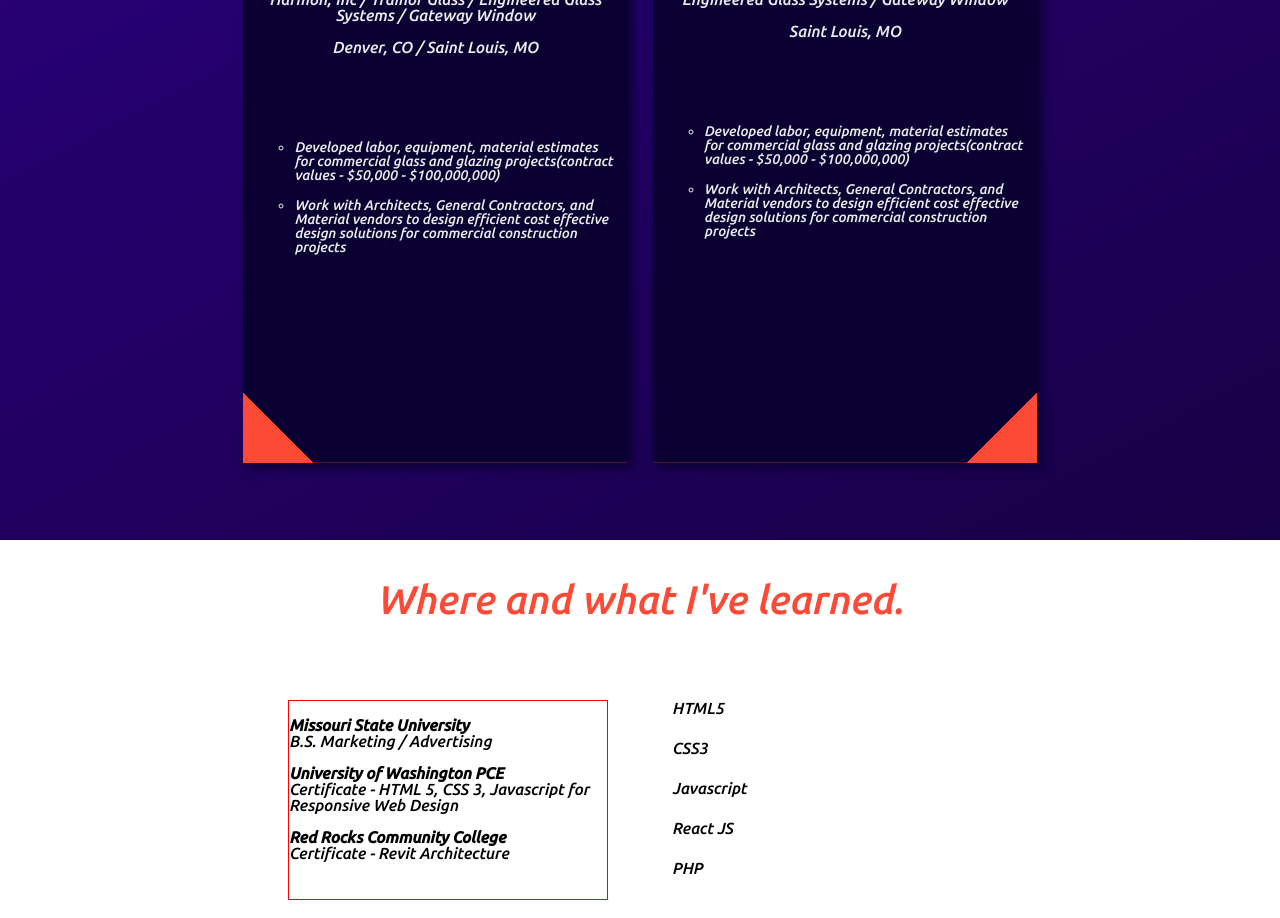
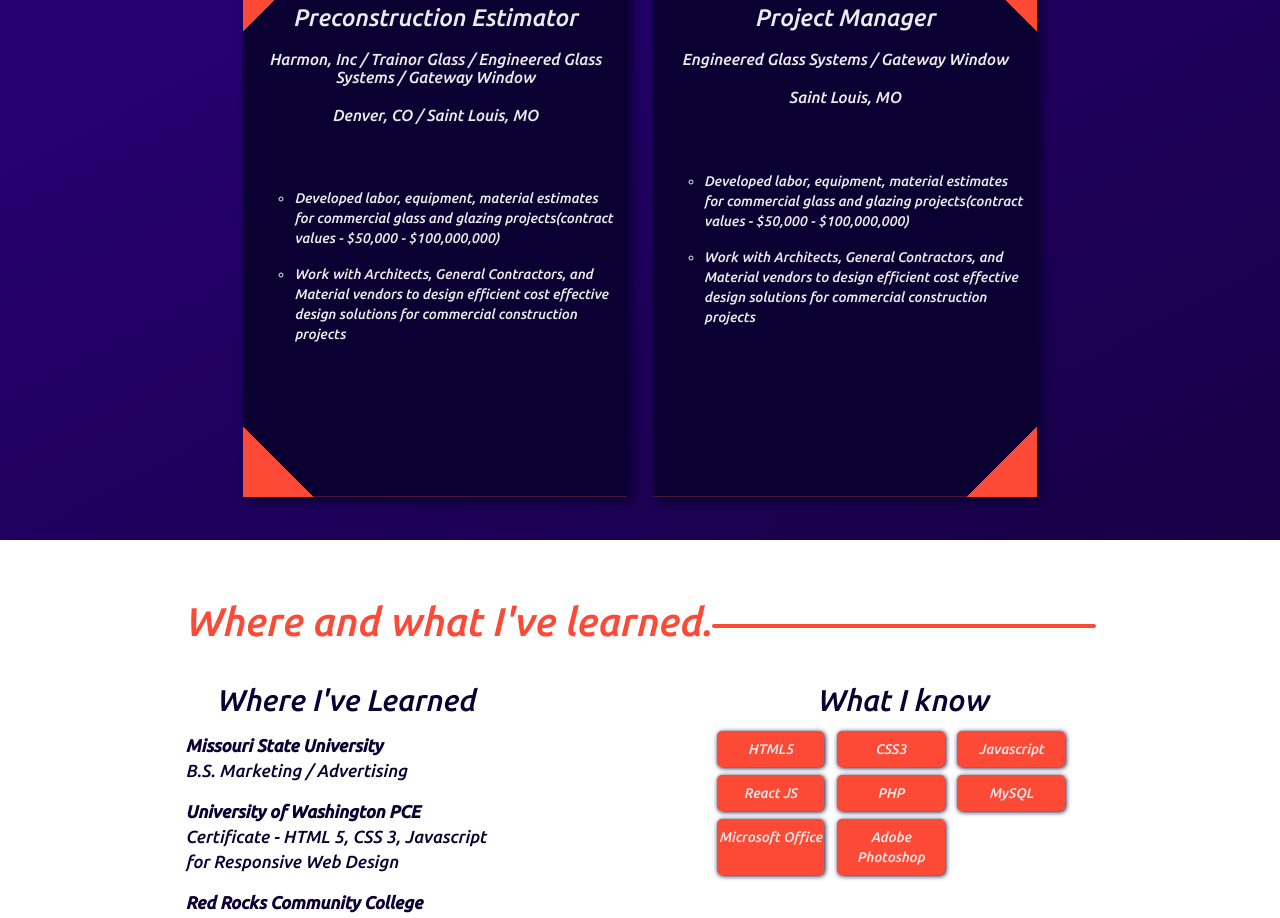
Before and after one commit to Cwell21/cwell_resume, a React (Create React App) app: page / in a window 1280 px wide. Shown: the part 1860-2778 px from the top of the page. Built offline with nearby package versions, Linux system fonts and the light colour scheme.

Commit message:
Skills code done.  TODO: finalize design

```diff
--- a/public/index.html
+++ b/public/index.html
@@ -25,6 +25,9 @@
 
     <!-- FONT AWESOME CDN -->
     <link rel="stylesheet" href="https://use.fontawesome.com/releases/v5.13.1/css/all.css" integrity="sha384-xxzQGERXS00kBmZW/6qxqJPyxW3UR0BPsL4c8ILaIWXva5kFi7TxkIIaMiKtqV1Q" crossorigin="anonymous">
+
+    <!-- BOOTSTRAP -->
+    <link rel="stylesheet" href="https://maxcdn.bootstrapcdn.com/bootstrap/3.3.7/css/bootstrap.min.css">
     <!--
       Notice the use of %PUBLIC_URL% in the tags above.
       It will be replaced with the URL of the `public` folder during the build.
--- a/src/Components/Skills/Skills.css
+++ b/src/Components/Skills/Skills.css
@@ -1,8 +1,8 @@
 /* STYLES FOR SKILLS COMPONENT */
 
 #skills {
-
-  height: 50vh;
+  color: rgb(10,0,50);
+  height: 60vh;
   padding: 5vh 0 0;
 }
 
@@ -11,24 +11,33 @@
   font-size: 5vh;
 }
 
+#skills h1:after {
+  border-bottom: 4px solid rgb(252,74,54);
+  border-radius: 5px;
+  content: '';
+  display: inline-block;
+  margin: 0 auto 1vh;
+  width: 30%;
+}
+
 .skills_row {
 
   display: flex;
   justify-content: space-between;
-  margin: 10vh auto 0;
-  padding: 0 10vw;
+  margin: 2.5vh auto 0;
+  padding: 0 2vw;
   width: 75%
 }
 
 
 .education {
-border: 1px solid red;
+
   height: 25vh;
   width: 25vw;
 }
 
 .school {
-
+  font-size: 1.25em;
   margin: 2vh 0;
 }
 
@@ -42,11 +51,53 @@
 
 .tech_skills {
 
+  align-items: space-around;
+  display: flex;
+  flex-flow: column nowrap;
   height: 25vh;
-  width: 25vw;
+  justify-content: flex-start;
+  width: 30vw;
 }
 
-.tech_skills li {
-  height: calc(25vh / 5);
+.tech_skill_items {
+  display: flex;
+  flex-flow: row wrap;
+  justify-content: flex-start;
+  position: relative;
+}
+
+.skill_item {
+  background-color: rgb(252,74,54);
+  border-radius: 5px;
+  box-shadow: 1px 1px 5px rgb(10,0,50);
+  color: rgb(235,235,235);
+  cursor: pointer;
+  display: inline-block;
+  margin: .5vh .5vw;
+  padding: 1vh 0;
+  width: 28%;
+}
+
+.skill_item:hover .skill_item_sub_menu{
+
+  background-color: rgb(10,0,50);
+  color: rgb(252,74,54);
+  display: block;
+}
+
+.skill_item_sub_menu {
+  display: none;
+  left: -12vw;
+  padding: 2vh 0;
+  position: absolute;
+  top:1vh;
+}
+
+.skill_item_sub_menu span {
+
+  display: block;
+  padding-left: 2vh;
   text-align: left;
+  width: 12vw;
+
 }
--- a/src/Components/Skills/Skills.js
+++ b/src/Components/Skills/Skills.js
@@ -21,12 +21,55 @@
 ];
 
 const techSkills = [
-  'HTML5',
-  'CSS3',
-  'Javascript',
-  'React JS',
-  'PHP',
+  {
+    skill: 'HTML5',
+    level: 3,
+    school: 'UW'
+  },
+  {
+    skill: 'CSS3',
+    level: 3,
+    school: 'UW'
+  },
+  {
+    skill: 'Javascript',
+    level: 3,
+    school: 'UW / Self'
+  },
+  {
+    skill: 'React JS',
+    level: 2,
+    school: 'Udemy / Self'
+  },
+  {
+    skill: 'PHP',
+    level: 1,
+    school: 'Udemy'
+  },
+  {
+    skill: 'MySQL',
+    level: 1,
+    school: 'Udemy'
+  },
+  {
+    skill: 'Microsoft Office',
+    level: 3,
+    school: 'MSU'
+  },
+  {
+    skill: 'Adobe Photoshop',
+    level: 2,
+    school: 'Self'
+  }
 ];
+
+const starFill = <svg width="1em" height="1em" viewBox="0 0 16 16" class="bi bi-star-fill" fill="currentColor" xmlns="http://www.w3.org/2000/svg">
+  <path d="M3.612 15.443c-.386.198-.824-.149-.746-.592l.83-4.73L.173 6.765c-.329-.314-.158-.888.283-.95l4.898-.696L7.538.792c.197-.39.73-.39.927 0l2.184 4.327 4.898.696c.441.062.612.636.283.95l-3.523 3.356.83 4.73c.078.443-.36.79-.746.592L8 13.187l-4.389 2.256z"/>
+</svg>
+
+const starEmpty = <svg width="1em" height="1em" viewBox="0 0 16 16" class="bi bi-star" fill="currentColor" xmlns="http://www.w3.org/2000/svg">
+  <path fill-rule="evenodd" d="M2.866 14.85c-.078.444.36.791.746.593l4.39-2.256 4.389 2.256c.386.198.824-.149.746-.592l-.83-4.73 3.523-3.356c.329-.314.158-.888-.283-.95l-4.898-.696L8.465.792a.513.513 0 0 0-.927 0L5.354 5.12l-4.898.696c-.441.062-.612.636-.283.95l3.523 3.356-.83 4.73zm4.905-2.767l-3.686 1.894.694-3.957a.565.565 0 0 0-.163-.505L1.71 6.745l4.052-.576a.525.525 0 0 0 .393-.288l1.847-3.658 1.846 3.658a.525.525 0 0 0 .393.288l4.052.575-2.906 2.77a.564.564 0 0 0-.163.506l.694 3.957-3.686-1.894a.503.503 0 0 0-.461 0z"/>
+</svg>
 
 let displaySchool = workExperience.map(school => {
   return(
@@ -42,12 +85,22 @@
 });
 
 let displaySkills = techSkills.map(skill => {
+
+  let starsLevel = [];
+  for(let i=0; i<4; i++) {
+    i < skill.level ? starsLevel.push(starFill) : starsLevel.push(starEmpty);
+  }
+
   return(
-    <ul className='skills'>
-      <li>
-        {skill}
-      </li>
-    </ul>
+    <p className='skill_item'>
+      {skill.skill}
+      <p className='skill_item_sub_menu'>
+        <span>Skill: {skill.skill}</span>
+        <span>{starsLevel}</span>
+        <span>Where: {skill.school}</span>
+      </p>
+    </p>
+
   )
 })
 
@@ -58,11 +111,15 @@
       <h1>Where and what I've learned.</h1>
       <section className='skills_row'>
         <section className='education'>
+        <h2> Where I've Learned</h2>
           {displaySchool}
         </section>
-        <section className='tech_skills'>
-          {displaySkills}
-        </section>
+        <aside className='tech_skills'>
+          <h2> What I know </h2>
+          <section className='tech_skill_items'>
+            {displaySkills}
+          </section>
+        </aside>
       </section>
     </article>
   )
```
